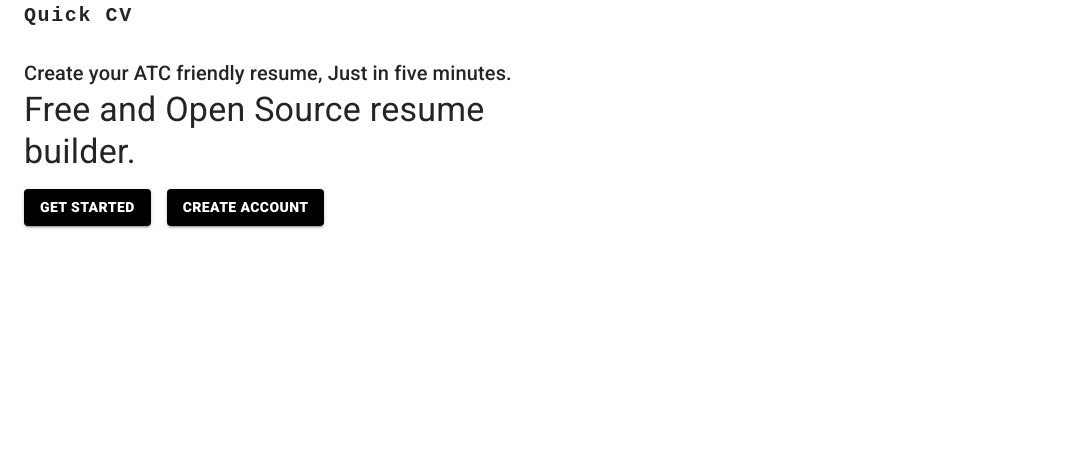
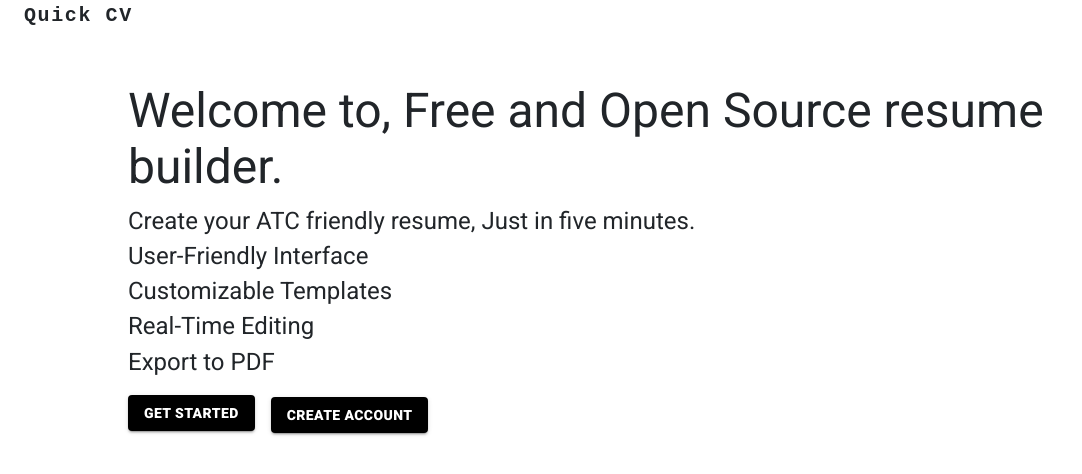
Before and after one commit to YITO-org/quick-cv-ui, a React (Vite) app: page / in a window 1280 px wide. Shown: the top 474 px of the page, without its empty margins (0-1082 px from the left). Built offline with nearby package versions, Linux system fonts and the light colour scheme.

Commit message:
landing page changed

```diff
--- a/src/layout/index.tsx
+++ b/src/layout/index.tsx
@@ -20,7 +20,7 @@ const styles = {
 }
 
 
-function useWidth() {
+export function useWidth() {
   const theme: Theme = useTheme();
   const keys: readonly Breakpoint[] = [...theme.breakpoints.keys].reverse();
   return (
--- a/src/screens/landingPage.tsx
+++ b/src/screens/landingPage.tsx
@@ -1,6 +1,7 @@
-import React from "react";
+import React, { useEffect } from "react";
 import { Box, Typography , Button, AppBar, Container, Grid} from "@mui/material";
 import { useNavigate } from "react-router-dom";
+import {useWidth} from "../layout";
 
 let LandingPage : React.FC = ()=>{
 
@@ -14,6 +15,7 @@ let LandingPage : React.FC = ()=>{
     nav("/createaccount")
   }
 
+  let screenSize = useWidth();
 
   // return(
   //     <React.Fragment>
@@ -27,6 +29,9 @@ let LandingPage : React.FC = ()=>{
   //         </div>
   //     </React.Fragment>
   //   )
+
+
+
 
 
   return(
@@ -62,13 +67,22 @@ let LandingPage : React.FC = ()=>{
                             <Button variant='contained'  sx={{mt : 1 , backgroundColor : 'black' , fontWeight : '800' }} onClick={redirect}>GET STARTED</Button>
                         </Box>
                     </Box> */}
-                    <Grid container spacing={2} alignItems="center">
-                      <Grid item xs={10} sm={10} md={10} lg={5} xl={5} >
-                      <Box sx={{ display : 'flex' , justifyContent : 'left' , mt : '5%' }} >
-                          <Box>
-                            <Typography variant='h6'>Create your ATC friendly resume, Just in five minutes.</Typography>
-                            <Typography variant='h4' >Free and Open Source resume builder.</Typography>
-                            <Button variant='contained'  sx={{mt : 2 , backgroundColor : 'black' , fontWeight : '800' }} onClick={redirect}>GET STARTED</Button>
+                    <Grid container spacing={2} alignItems="center" justifyItems='center' justifyContent='center' >
+                      <Grid item xs={12} sm={12} md={11} lg={10} xl={10} >
+                      <Box
+                        sx={{ display : 'flex' , justifyContent : 'left' , mt : '5%' }}
+                       >
+                          <Box sx={{lineHeight : 1}} >
+                            <Typography variant={ ['xl' , 'lg'].includes(screenSize) ?  'h3' : 'h4'} sx={{mb : 1.2}} >Welcome to, Free and Open Source resume builder.</Typography>
+                            <Typography variant={['xl' , 'lg'].includes(screenSize) ?  'h5' : 'h6'} sx={{mb : 0.4}} >Create your ATC friendly resume, Just in five minutes.</Typography>
+                            <Typography variant={['xl' , 'lg'].includes(screenSize) ?  'h5' : 'h6'} sx={{mb : 0.4}}>User-Friendly Interface</Typography>
+                            <Typography variant={['xl' , 'lg'].includes(screenSize) ?  'h5' : 'h6'} sx={{mb : 0.4}}>Customizable Templates</Typography>
+
+                            {/* <Typography variant='h6'> Secure and Private </Typography> */}
+
+                            <Typography variant={['xl' , 'lg'].includes(screenSize) ?  'h5' : 'h6'} sx={{mb : 0.4}}>Real-Time Editing</Typography>
+                            <Typography variant={['xl' , 'lg'].includes(screenSize) ?  'h5' : 'h6'} sx={{mb : 0.4}}>Export to PDF</Typography>
+                            <Button variant='contained'  sx={{mt : 1.5 , backgroundColor : 'black' , fontWeight : '800' }} onClick={redirect}>GET STARTED</Button>
                             <Button variant='contained'  sx={{mt : 2 , ml : 2, backgroundColor : 'black' , fontWeight : '800' }} onClick={redirectTOSignUp}>Create Account</Button>
                         </Box>
                     </Box>
```
